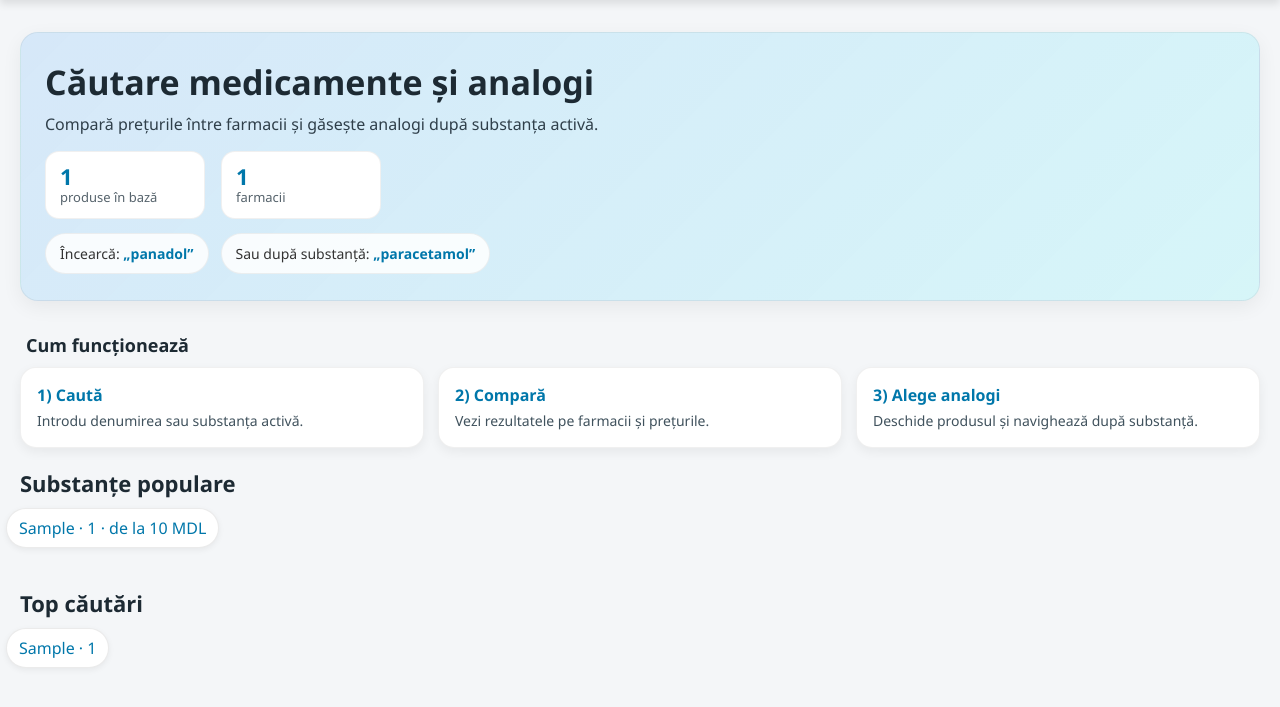
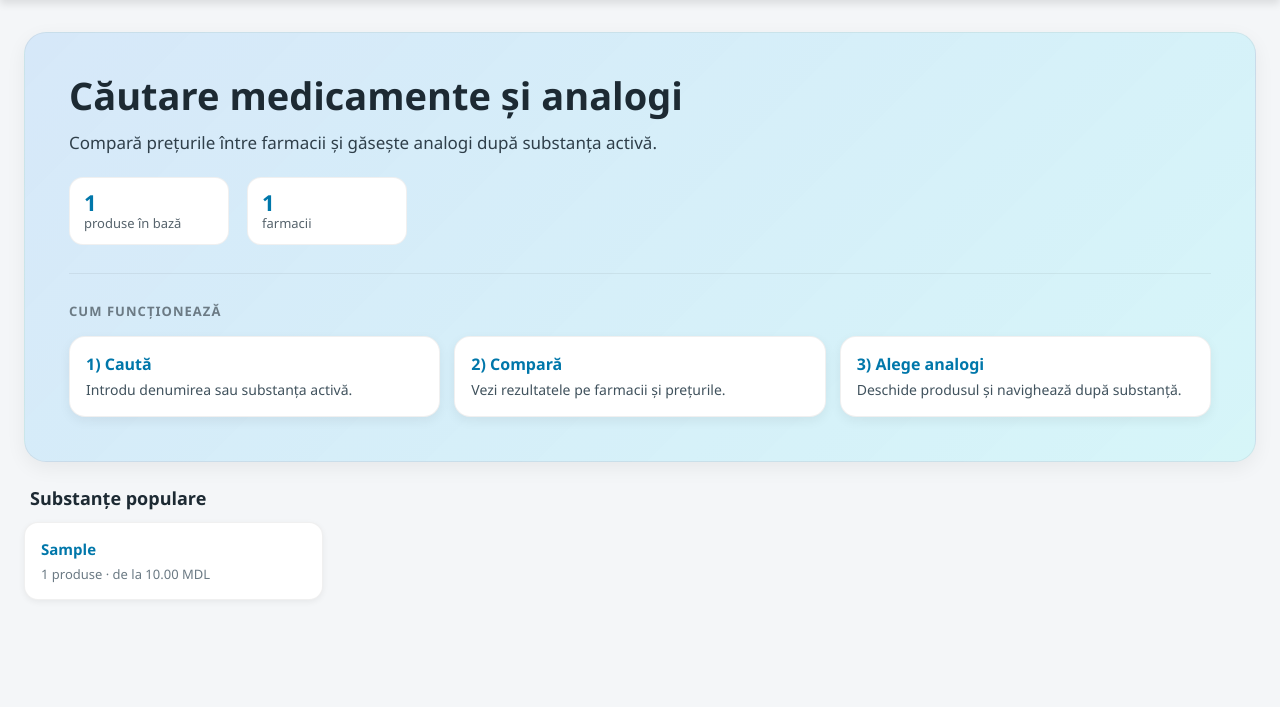
Before and after one commit to CapsamunStepan/MedicineAnalog, a Django app: page / in a window 1280 px wide. Shown: the part 78-785 px from the top of the page. Run offline with Django 5.2, Linux system fonts and the light colour scheme; tables that the repository leaves empty hold one stand-in row (values such as "Sample post").

Commit message:
feat: update styles and fix prices format

```diff
--- a/meds/static/meds/css/styles.css
+++ b/meds/static/meds/css/styles.css
@@ -115,7 +115,7 @@ body {
 
 /* ===== Hero ===== */
 .hero {
-    padding: 10px 20px 0 20px;
+    padding: 10px 24px 0 24px;
 }
 
 .hero-content {
@@ -123,28 +123,68 @@ body {
     margin: 0 auto;
     background: var(--hero-gradient);
     border: 1px solid var(--border);
-    border-radius: 18px;
-    padding: 26px 24px;
+    border-radius: 22px;
+    padding: 40px 44px 44px 44px;
     box-shadow: var(--shadow-lg);
+    display: flex;
+    flex-direction: column;
+    align-items: stretch;
+    gap: 0;
+    box-sizing: border-box;
+}
+
+.hero-intro {
+    flex-shrink: 0;
+}
+
+.hero-how {
+    margin-top: 28px;
+    padding-top: 28px;
+    border-top: 1px solid var(--border);
+}
+
+.hero-how-heading {
+    font-size: 13px;
+    font-weight: 700;
+    letter-spacing: 0.08em;
+    text-transform: uppercase;
+    color: var(--text-muted);
+    margin: 0 0 16px 0;
+}
+
+.hero-how-grid {
+    gap: 16px;
+}
+
+.hero-how .how-card {
+    transition: transform 0.2s ease, box-shadow 0.2s ease;
+}
+
+.hero-how .how-card:hover {
+    transform: translateY(-3px);
+    box-shadow: var(--shadow-card);
 }
 
 .hero-content h1 {
-    font-size: 34px;
-    margin-bottom: 8px;
+    font-size: 38px;
+    margin-bottom: 12px;
     color: var(--text-heading);
+    line-height: 1.2;
+    max-width: 920px;
 }
 
 .hero-subtitle {
-    font-size: 16px;
+    font-size: 17px;
+    line-height: 1.45;
     color: var(--text-secondary);
-    max-width: 720px;
+    max-width: 820px;
 }
 
 .hero-stats {
     display: flex;
-    gap: 16px;
+    gap: 18px;
     flex-wrap: wrap;
-    margin-top: 16px;
+    margin-top: 22px;
 }
 
 .stat {
@@ -333,16 +373,7 @@ header .search-form button:hover {
     opacity: 0.6;
 }
 
-/* ===== How it works ===== */
-.how {
-    padding: 14px 20px 0 20px;
-}
-
-.how-inner {
-    max-width: 1320px;
-    margin: 0 auto;
-}
-
+/* ===== How it works (cards also used inside .hero-how) ===== */
 .landing-inner {
     max-width: 1320px;
     margin: 0 auto;
@@ -358,12 +389,6 @@ header .search-form button:hover {
 
 .landing-section .analog-chips {
     padding: 0 6px 20px 6px;
-}
-
-.how-inner h2 {
-    margin: 18px 0 10px 6px;
-    font-size: 18px;
-    color: var(--text-heading);
 }
 
 .how-grid {
@@ -399,6 +424,58 @@ header .search-form button:hover {
     outline: none;
     background: var(--header-input-bg);
     color: var(--header-input-color);
+}
+
+/* ===== Landing sections (popular ingredients) ===== */
+.landing-section-wrap {
+    padding: 0 24px;
+    margin-top: 24px;
+}
+
+.landing-heading {
+    font-size: 18px;
+    color: var(--text-heading);
+    margin: 0 auto 12px auto;
+    max-width: 1320px;
+    padding-left: 6px;
+}
+
+.ingredient-grid {
+    display: grid;
+    grid-template-columns: repeat(4, 1fr);
+    gap: 12px;
+    max-width: 1320px;
+    margin: 0 auto;
+    padding-bottom: 30px;
+}
+
+.ingredient-card {
+    background: var(--surface);
+    border-radius: 14px;
+    border: 1px solid var(--border);
+    box-shadow: var(--shadow-sm);
+    padding: 16px;
+    text-decoration: none;
+    display: flex;
+    flex-direction: column;
+    gap: 6px;
+    transition: transform 0.2s, box-shadow 0.2s;
+}
+
+.ingredient-card:hover {
+    transform: translateY(-3px);
+    box-shadow: var(--shadow-card);
+}
+
+.ingredient-name {
+    font-size: 15px;
+    font-weight: 700;
+    color: var(--accent-dark);
+}
+
+.ingredient-meta {
+    font-size: 13px;
+    color: var(--text-muted);
 }
 
 /* ===== Chips ===== */
@@ -529,6 +606,14 @@ header .search-form button:hover {
     flex-wrap: wrap;
 }
 
+.detail-disclaimer {
+    margin-top: 16px;
+    font-size: 12px;
+    color: var(--text-muted);
+    font-style: italic;
+    line-height: 1.4;
+}
+
 .btn {
     display: inline-block;
     padding: 12px 22px;
@@ -611,7 +696,7 @@ header .search-form button:hover {
 
 .analogs-grid {
     display: grid;
-    grid-template-columns: repeat(auto-fill, minmax(175px, 1fr));
+    grid-template-columns: repeat(5, 1fr);
     gap: 14px;
 }
 
@@ -850,6 +935,19 @@ header .search-form button:hover {
         width: 100%;
     }
 
+    .hero {
+        padding: 10px 16px 0 16px;
+    }
+
+    .hero-content {
+        padding: 28px 18px 32px 18px;
+    }
+
+    .hero-how {
+        margin-top: 22px;
+        padding-top: 22px;
+    }
+
     .hero-content h1 {
         font-size: 28px;
     }
@@ -860,6 +958,10 @@ header .search-form button:hover {
 
     .how-grid {
         grid-template-columns: 1fr;
+    }
+
+    .ingredient-grid {
+        grid-template-columns: repeat(2, 1fr);
     }
 
     .detail-layout {
@@ -881,7 +983,7 @@ header .search-form button:hover {
     }
 
     .analogs-grid {
-        grid-template-columns: repeat(auto-fill, minmax(140px, 1fr));
+        grid-template-columns: repeat(2, 1fr);
         gap: 10px;
     }
 
--- a/meds/static/meds/js/search_suggest.js
+++ b/meds/static/meds/js/search_suggest.js
@@ -41,6 +41,12 @@
       .replaceAll('"', "&quot;")
       .replaceAll("'", "&#039;");
 
+  const formatPrice = (v) => {
+    if (v == null || v === "") return "";
+    const n = Number(String(v).replace(",", "."));
+    return Number.isFinite(n) ? n.toFixed(2) : String(v);
+  };
+
   const render = (items) => {
     if (!items || items.length === 0) {
       close();
@@ -55,7 +61,7 @@
           meta.push('<span class="suggestion-icon">&#128339;</span>');
         }
         if (s.kind === "history" && s.count) meta.push(`${s.count}x`);
-        if (s.min_price) meta.push(`de la ${s.min_price} MDL`);
+        if (s.min_price) meta.push(`de la ${formatPrice(s.min_price)} MDL`);
         const metaHtml = meta.length
           ? `<span class="suggestion-meta">${meta.join(" · ")}</span>`
           : "";
--- a/meds/templates/meds/analogs.html
+++ b/meds/templates/meds/analogs.html
@@ -46,7 +46,7 @@
                         <div class="medicine-info">
                             <h3>{{ r.title }}</h3>
                             <p>Producător: {{ r.manufacturer }}</p>
-                            <p class="price">de la {{ r.min_price }} MDL</p>
+                            <p class="price">de la {{ r.min_price|floatformat:2 }} MDL</p>
                         </div>
                     </div>
                 {% endfor %}
--- a/meds/templates/meds/home.html
+++ b/meds/templates/meds/home.html
@@ -13,7 +13,6 @@
 </head>
 <body>
 
-<!-- Header -->
 <header>
     <div class="logo">
         <a href="/" class="logo-link">MedicineAnalog</a>
@@ -27,11 +26,11 @@
     <button class="theme-toggle" title="Сменить тему"></button>
 </header>
 
-<!-- Search Results -->
 <main>
     {% if not query %}
         <section class="hero">
             <div class="hero-content">
+                <div class="hero-intro">
                     <h1>Căutare medicamente și analogi</h1>
                     <p class="hero-subtitle">
                         Compară prețurile între farmacii și găsește analogi după substanța activă.
@@ -49,18 +48,11 @@
                             </div>
                         </div>
                     {% endif %}
+                </div>
 
-                <div class="hero-tips">
-                    <div class="tip">Încearcă: <a href="/?query=panadol&mode=title">„panadol”</a></div>
-                    <div class="tip">Sau după substanță: <a href="/?query=paracetamol&mode=ingredient">„paracetamol”</a></div>
-                </div>
-            </div>
-        </section>
-
-        <section class="how">
-            <div class="how-inner">
-                <h2>Cum funcționează</h2>
-                <div class="how-grid">
+                <div class="hero-how">
+                    <h2 class="hero-how-heading">Cum funcționează</h2>
+                    <div class="how-grid hero-how-grid">
                         <div class="how-card">
                             <div class="how-title">1) Caută</div>
                             <div class="how-text">Introdu denumirea sau substanța activă.</div>
@@ -75,35 +67,24 @@
                         </div>
                     </div>
                 </div>
+            </div>
         </section>
 
+        {% if landing.popular_ingredients %}
+        <section class="landing-section-wrap">
             <div class="landing-inner">
-            {% if landing.popular_ingredients %}
-                <section class="pharmacy-section landing-section">
-                    <h2>Substanțe populare</h2>
-                    <div class="analog-chips">
+                <h2 class="landing-heading">Substanțe populare</h2>
+                <div class="ingredient-grid">
                     {% for p in landing.popular_ingredients %}
-                            <a class="chip" href="/?query={{ p.active_ingredient|urlencode }}&mode=ingredient">
-                                {{ p.active_ingredient }} · {{ p.cnt }} · de la {{ p.min_price }} MDL
+                    <a class="ingredient-card" href="/?query={{ p.active_ingredient|urlencode }}&mode=ingredient">
+                        <span class="ingredient-name">{{ p.active_ingredient }}</span>
+                        <span class="ingredient-meta">{{ p.cnt }} produse · de la {{ p.min_price|floatformat:2 }} MDL</span>
                     </a>
                     {% endfor %}
                 </div>
-                </section>
-            {% endif %}
-
-            {% if landing.top_searches %}
-                <section class="pharmacy-section landing-section">
-                    <h2>Top căutări</h2>
-                    <div class="analog-chips">
-                        {% for t in landing.top_searches %}
-                            <a class="chip" href="/?query={{ t.query_norm|urlencode }}&mode={{ t.mode }}">
-                                {{ t.query_norm }} · {{ t.cnt }}
-                            </a>
-                        {% endfor %}
             </div>
         </section>
         {% endif %}
-        </div>
     {% endif %}
 
     {% if analogs %}
@@ -112,7 +93,7 @@
             <div class="analog-chips">
                 {% for a in analogs %}
                     <a class="chip" href="{% url 'analogs' %}?ingredient={{ a.active_ingredient|urlencode }}">
-                        {{ a.active_ingredient }} · de la {{ a.min_price }} MDL
+                        {{ a.active_ingredient }} · de la {{ a.min_price|floatformat:2 }} MDL
                     </a>
                 {% endfor %}
             </div>
@@ -146,7 +127,7 @@
                                 <p>Substanță: {{ medicine.active_ingredient }}</p>
                             {% endif %}
                             <div class="price-row-card">
-                                <p class="price">{{ medicine.price }} MDL</p>
+                                <p class="price">{{ medicine.price|floatformat:2 }} MDL</p>
                                 <p class="price pharmacy-label">{{ medicine.pharmacy }}</p>
                             </div>
                         </div>
@@ -169,7 +150,7 @@
                                     <p>Substanță: {{ medicine.active_ingredient }}</p>
                                 {% endif %}
                                 <div class="price-row-card">
-                                    <p class="price">{{ medicine.price }} MDL</p>
+                                    <p class="price">{{ medicine.price|floatformat:2 }} MDL</p>
                                     <p class="price pharmacy-label">{{ medicine.pharmacy }}</p>
                                 </div>
                             </div>
--- a/meds/views.py
+++ b/meds/views.py
@@ -2,6 +2,12 @@ from django.db.models import Count, Min, Q
 from django.http import JsonResponse
 from django.shortcuts import render, get_object_or_404
 from .models import Medicine, SearchQuery
+
+
+def _fmt_price(value):
+    if value is None:
+        return ""
+    return f"{float(value):.2f}"
 
 
 def home(request):
@@ -57,20 +63,13 @@ def home(request):
             .exclude(active_ingredient__exact="")
             .values("active_ingredient")
             .annotate(cnt=Count("id"), min_price=Min("price"))
-            .order_by("-cnt")[:12]
-        )
-
-        top_searches = list(
-            SearchQuery.objects.values("query_norm", "mode")
-            .annotate(cnt=Count("id"))
-            .order_by("-cnt")[:12]
+            .order_by("-cnt")[:8]
         )
 
         landing = {
             "total_medicines": total_medicines,
             "total_pharmacies": total_pharmacies,
             "popular_ingredients": popular_ingredients,
-            "top_searches": top_searches,
         }
 
     all_medicines = sorted(
@@ -110,17 +109,17 @@ def medicine_detail(request, medicine_id: int):
         cheap_analogs = list(
             Medicine.objects.filter(active_ingredient=medicine.active_ingredient)
             .exclude(id=medicine.id)
-            .order_by("price")[:6]
+            .order_by("price")[:5]
         )
 
-    if len(cheap_analogs) < 6:
+    if len(cheap_analogs) < 5:
         existing_ids = {medicine.id} | {a.id for a in cheap_analogs}
         first_word = medicine.title.split()[0] if medicine.title else ""
         if first_word and len(first_word) >= 3:
             name_matches = (
                 Medicine.objects.filter(title__istartswith=first_word)
                 .exclude(id__in=existing_ids)
-                .order_by("price")[: 6 - len(cheap_analogs)]
+                .order_by("price")[: 5 - len(cheap_analogs)]
             )
             cheap_analogs.extend(name_matches)
 
@@ -178,16 +177,7 @@ def suggest(request):
 
         return JsonResponse({"suggestions": recents})
 
-    q_norm = q.lower()
     suggestions = []
-
-    for row in (
-        SearchQuery.objects.filter(mode=mode, query_norm__startswith=q_norm)
-        .values("query_norm")
-        .annotate(cnt=Count("id"))
-        .order_by("-cnt")[:6]
-    ):
-        suggestions.append({"text": row["query_norm"], "kind": "history", "count": row["cnt"]})
 
     if mode == SearchQuery.MODE_INGREDIENT:
         med_rows = (
@@ -204,7 +194,7 @@ def suggest(request):
                     "text": r["active_ingredient"],
                     "kind": "ingredient",
                     "count": r["cnt"],
-                    "min_price": str(r["min_price"]),
+                    "min_price": _fmt_price(r["min_price"]),
                 }
             )
     else:
@@ -220,7 +210,7 @@ def suggest(request):
                     "text": r["title"],
                     "kind": "title",
                     "count": r["cnt"],
-                    "min_price": str(r["min_price"]),
+                    "min_price": _fmt_price(r["min_price"]),
                 }
             )
 
```
Also changed, not shown: meds/templates/meds/medicine_detail.html (+7 -3 lines), 1 other file. Lines whose indentation alone changed are shown as unchanged.
